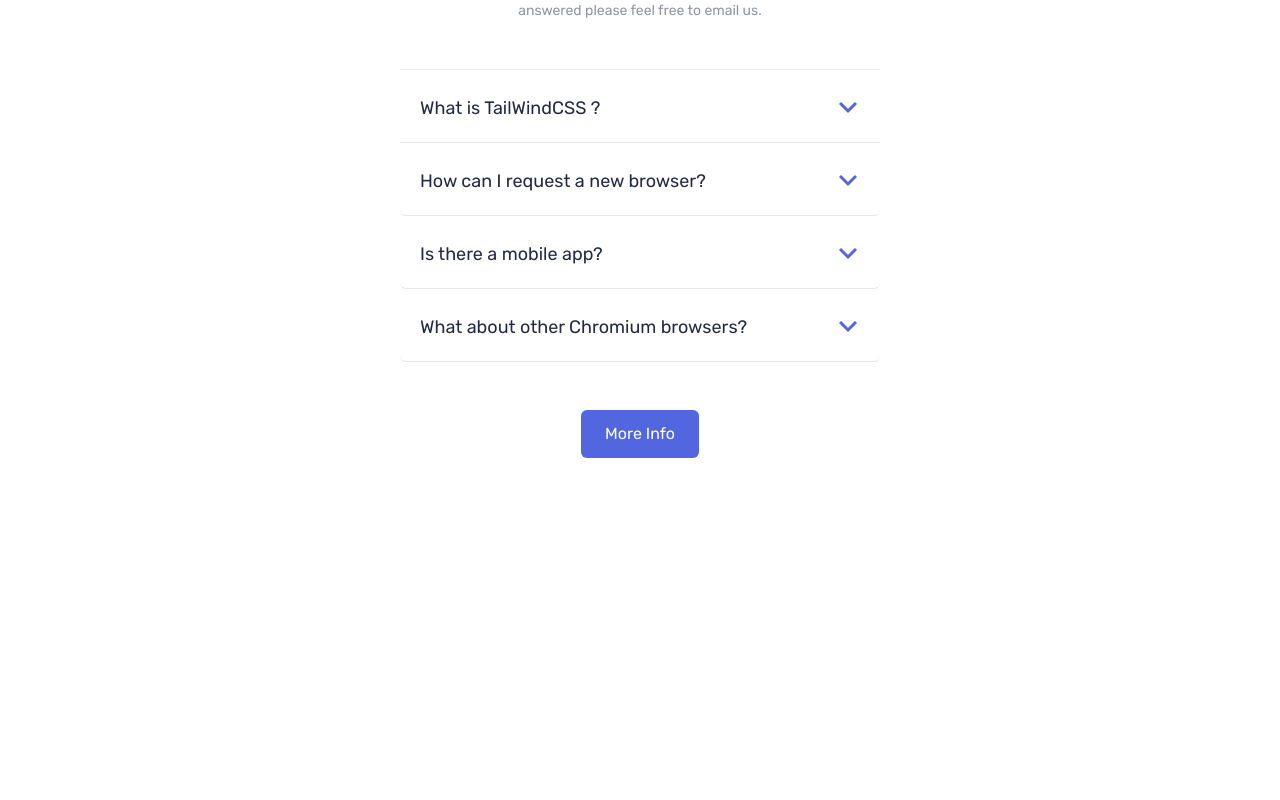
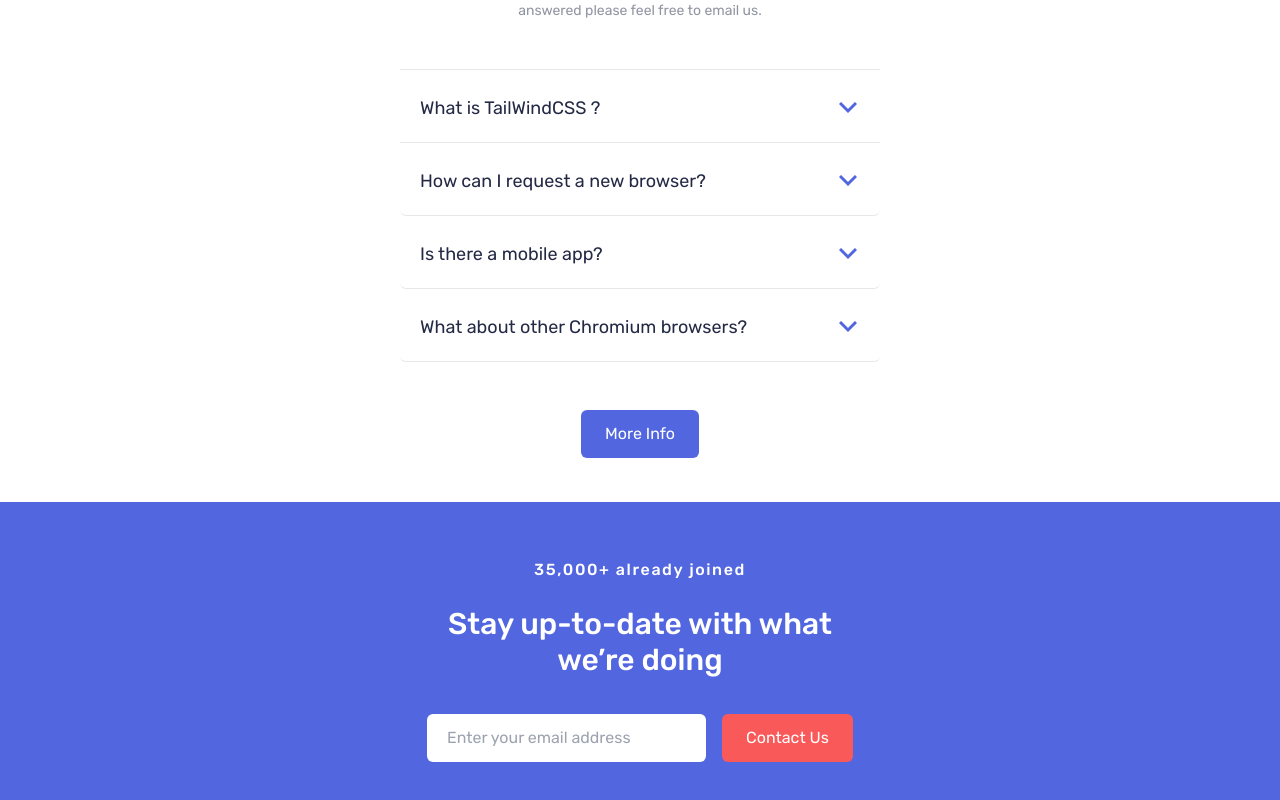
Before and after one commit to Georginio-prod/Bookmark-landing-page, a Vue app: page / in a window 1280 px wide. Shown: the part 2253-3053 px from the top of the page. Before the commit the page ends 2755 px from the top, so only its background shows below. Built offline with nearby package versions, Linux system fonts and the light colour scheme; what tailwindcss-primeui would draw is missing.

Commit message:
add the input component

```diff
--- a/src/App.vue
+++ b/src/App.vue
@@ -6,6 +6,8 @@ import Ifeat from './components/Ifeat.vue';
 import downl from './components/downl.vue';
 import faq from './components/faq.vue';
 import inputG from './components/inputG.vue';
+import bleuCard from './components/bleuCard.vue';
+
 </script>
 
 <template>
@@ -17,6 +19,7 @@ import inputG from './components/inputG.vue';
     <downl/>
     <faq/>
     <!-- <inputG/> -->
+     <bleuCard/>
   </main>
 </template>
 
--- /dev/null
+++ b/src/components/bleuCard.vue
@@ -0,0 +1,27 @@
+<template>
+    <div class="w-full flex flex-col justify-center items-center pt-14 pb-20 bg-bgbtn">
+        <div class="text-center text-white">
+            <h3 class="font-medium tracking-widest">
+                35,000+ already joined
+            </h3>
+            <h2 class="font-medium text-2xl w-96 pt-6 pb-9 lg:text-3xl">
+                Stay up-to-date with what we’re doing
+            </h2>
+        </div>
+        <div class="flex gap-4 flex-col lg:flex lg:flex-row">
+            <input type="email" name="mail"
+            id="mail" placeholder="Enter your email address"
+            class="py-3 pl-5 pr-10 rounded-md text-black"
+            required>
+
+            <button class="py-3 px-6 bg-btn text-white rounded-md hover:bg-white hover:border hover:border-btn hover:text-btn" type="submit">
+                Contact Us
+            </button>
+
+        </div>
+    </div>
+</template>
+
+<script>
+
+</script>
```
